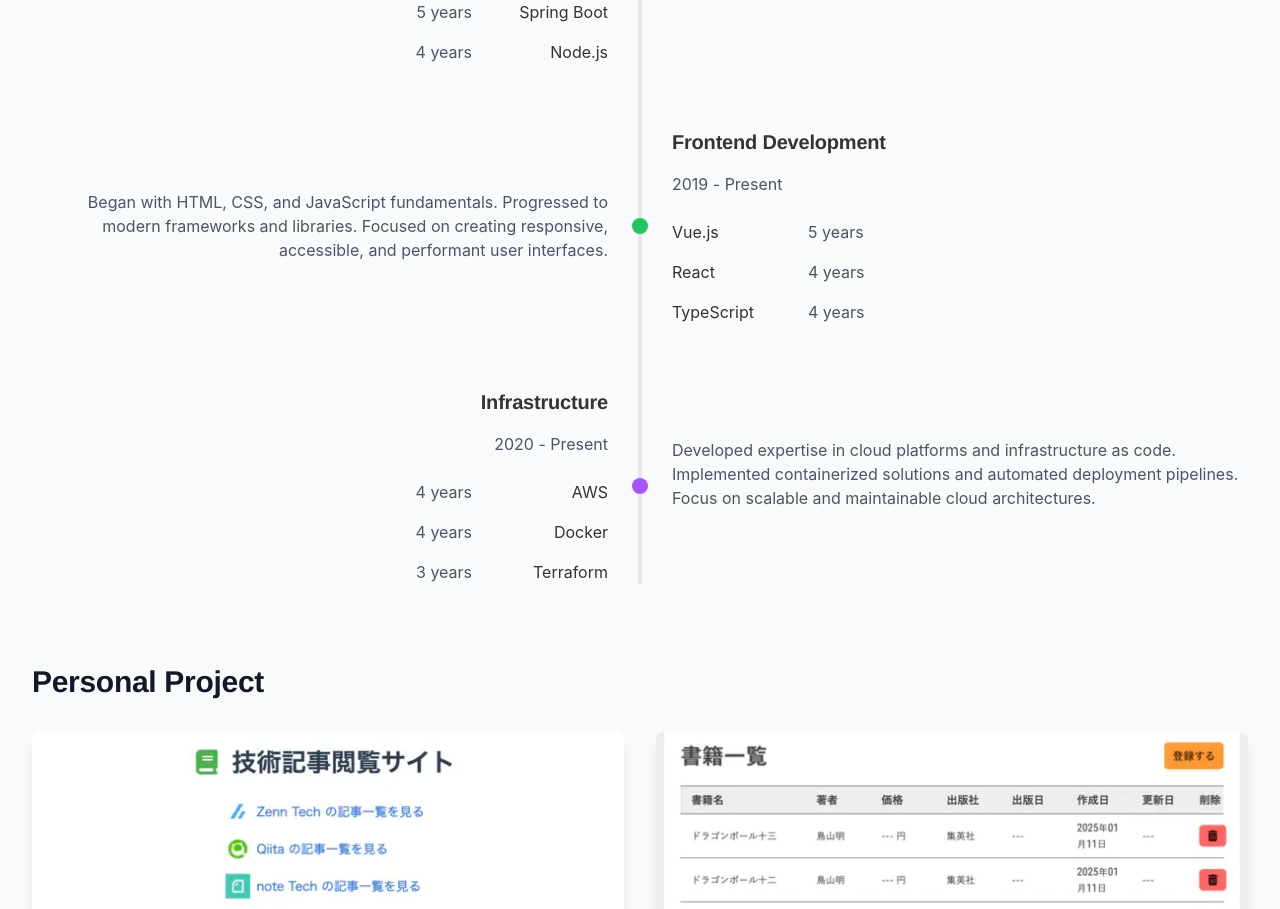
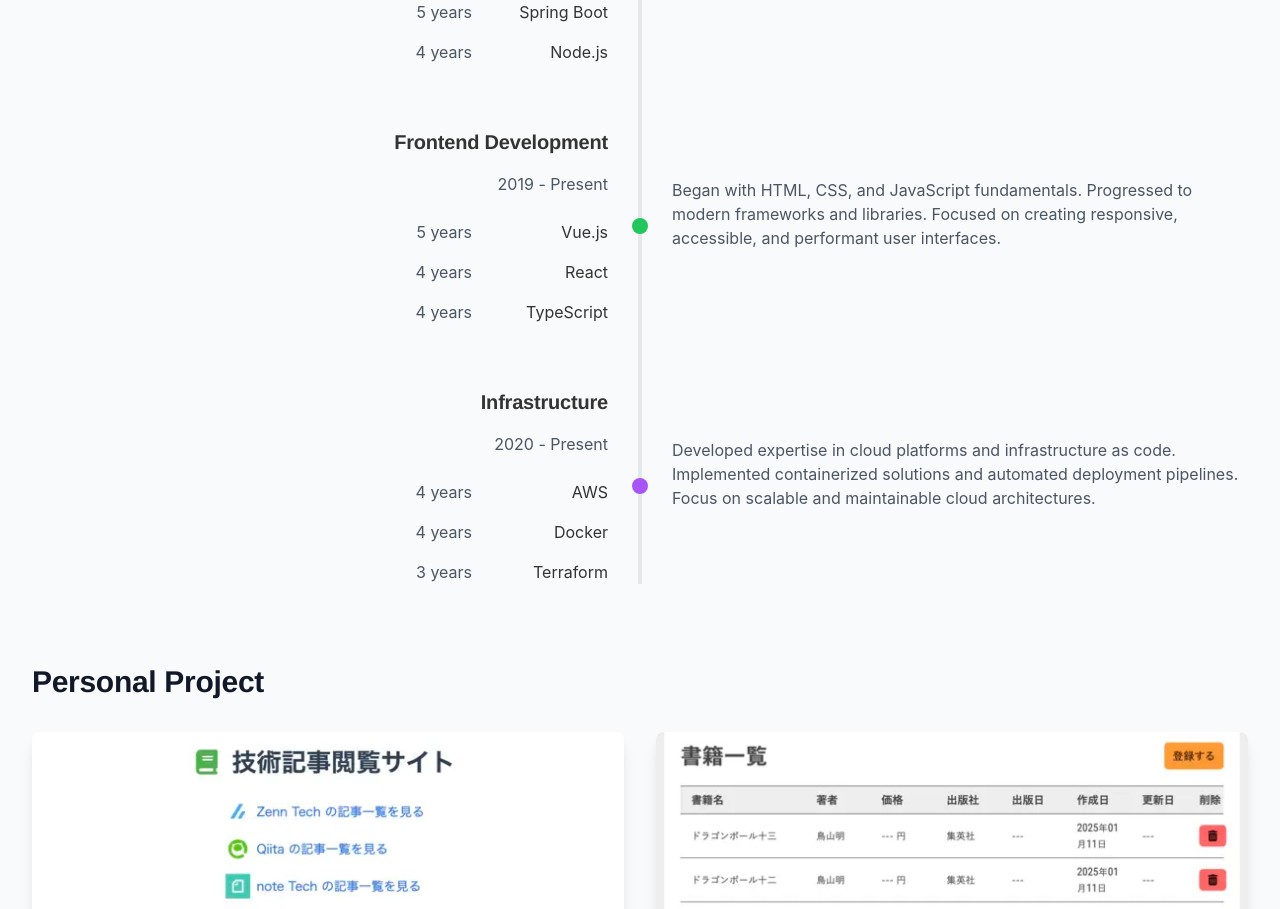
Before and after one commit to noriyuki-shimizu/my-portfolio, a Nuxt app: page / in a window 1280 px wide. Shown: the part 780-1689 px from the top of the page. Built offline with nearby package versions, Linux system fonts and the light colour scheme.

Commit message:
Github MCP によるレビュー指摘修正

```diff
--- a/pages/index.vue
+++ b/pages/index.vue
@@ -128,13 +128,27 @@
             <div class="relative" aria-labelledby="frontend-title">
               <div class="flex items-start w-full flex-col md:flex-row md:items-center">
                 <div class="hidden md:block md:w-1/2 pr-8">
-                  <p class="text-right text-gray-600">
-                    Began with HTML, CSS, and JavaScript fundamentals. Progressed to modern frameworks and libraries. Focused on creating
-                    responsive, accessible, and performant user interfaces.
-                  </p>
+                  <div class="text-right">
+                    <h3 id="frontend-title" class="text-xl font-semibold mb-4">Frontend Development</h3>
+                    <p class="text-gray-600 mb-6">2019 - Present</p>
+                    <div class="space-y-4">
+                      <div class="flex flex-row-reverse items-center">
+                        <div class="skill-tag min-w-[120px] text-right" role="text" aria-label="Vue.js">Vue.js</div>
+                        <span class="text-gray-600 min-w-[80px] text-right mr-4" role="text" aria-label="5 years experience">5 years</span>
+                      </div>
+                      <div class="flex flex-row-reverse items-center">
+                        <div class="skill-tag min-w-[120px] text-right" role="text" aria-label="React">React</div>
+                        <span class="text-gray-600 min-w-[80px] text-right mr-4" role="text" aria-label="4 years experience">4 years</span>
+                      </div>
+                      <div class="flex flex-row-reverse items-center">
+                        <div class="skill-tag min-w-[120px] text-right" role="text" aria-label="TypeScript">TypeScript</div>
+                        <span class="text-gray-600 min-w-[80px] text-right mr-4" role="text" aria-label="4 years experience">4 years</span>
+                      </div>
+                    </div>
+                  </div>
                 </div>
                 <div
-                  class="absolute md:left-1/2 left-8 transform -translate-x-1/2 w-4 h-4 bg-green-500 rounded-full"
+                  class="absolute md:left-1/2 left-8 transform md:-translate-x-1/2 -translate-x-1/2 w-4 h-4 bg-green-500 rounded-full"
                   role="presentation"
                 ></div>
                 <div class="md:w-1/2 w-full pl-16 md:pl-8">
@@ -142,30 +156,21 @@
                     <h3 class="text-xl font-semibold mb-2">Frontend Development</h3>
                     <p class="text-gray-600">2019 - Present</p>
                   </div>
-                  <div class="md:hidden mb-6">
-                    <p class="text-gray-600">
-                      Began with HTML, CSS, and JavaScript fundamentals. Progressed to modern frameworks and libraries. Focused on creating
-                      responsive, accessible, and performant user interfaces.
-                    </p>
-                  </div>
-                  <div class="space-y-4">
-                    <div class="hidden md:block pr-8">
-                      <div class="text-left">
-                        <h3 id="frontend-title" class="text-xl font-semibold mb-4">Frontend Development</h3>
-                        <p class="text-gray-600 mb-6">2019 - Present</p>
-                      </div>
-                    </div>
-
+                  <p class="text-gray-600 mb-6">
+                    Began with HTML, CSS, and JavaScript fundamentals. Progressed to modern frameworks and libraries. Focused on creating
+                    responsive, accessible, and performant user interfaces.
+                  </p>
+                  <div class="md:hidden space-y-4">
                     <div class="flex items-center">
-                      <div class="min-w-[120px] text-left" role="text" aria-label="Vue.js">Vue.js</div>
+                      <div class="skill-tag min-w-[120px] text-left" role="text" aria-label="Vue.js">Vue.js</div>
                       <span class="text-gray-600 min-w-[80px] ml-4" role="text" aria-label="5 years experience">5 years</span>
                     </div>
                     <div class="flex items-center">
-                      <div class="min-w-[120px] text-left" role="text" aria-label="React">React</div>
+                      <div class="skill-tag min-w-[120px] text-left" role="text" aria-label="React">React</div>
                       <span class="text-gray-600 min-w-[80px] ml-4" role="text" aria-label="4 years experience">4 years</span>
                     </div>
                     <div class="flex items-center">
-                      <div class="min-w-[120px] text-left" role="text" aria-label="TypeScript">TypeScript</div>
+                      <div class="skill-tag min-w-[120px] text-left" role="text" aria-label="TypeScript">TypeScript</div>
                       <span class="text-gray-600 min-w-[80px] ml-4" role="text" aria-label="4 years experience">4 years</span>
                     </div>
                   </div>
```
